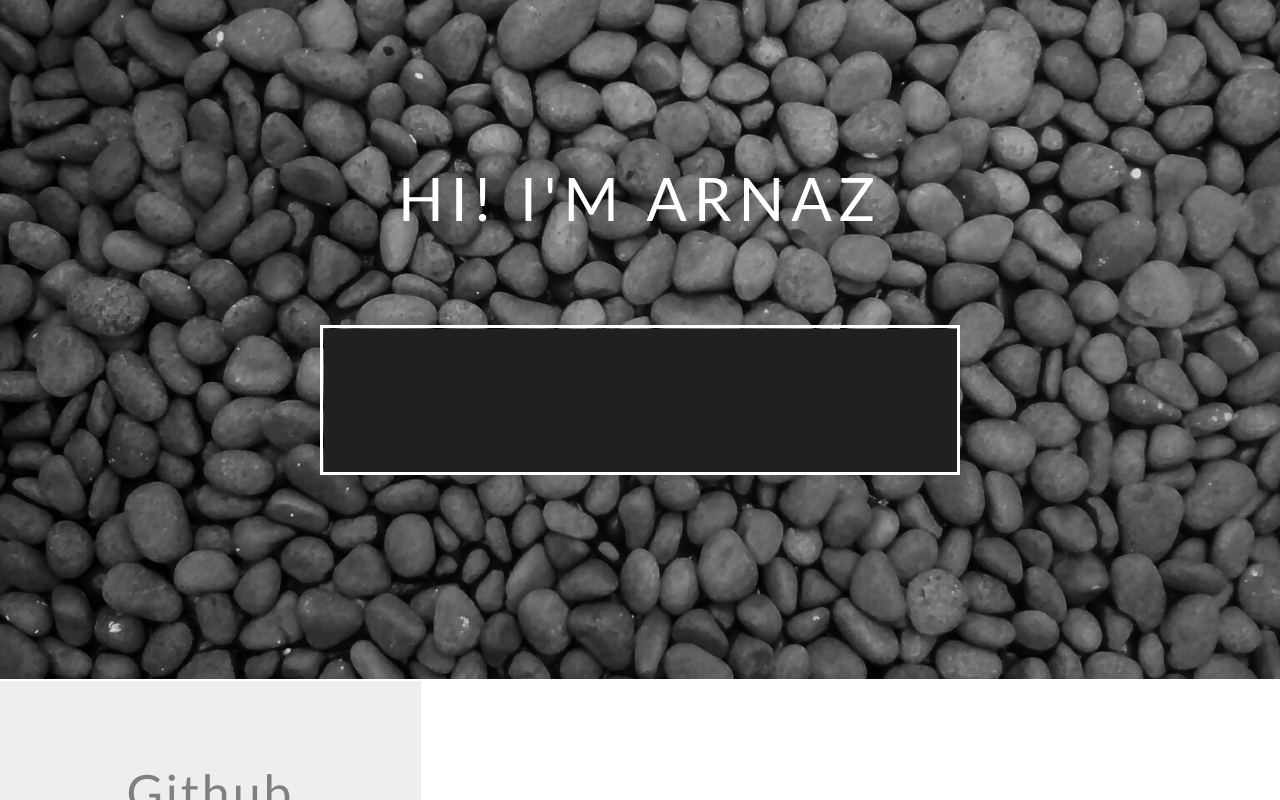
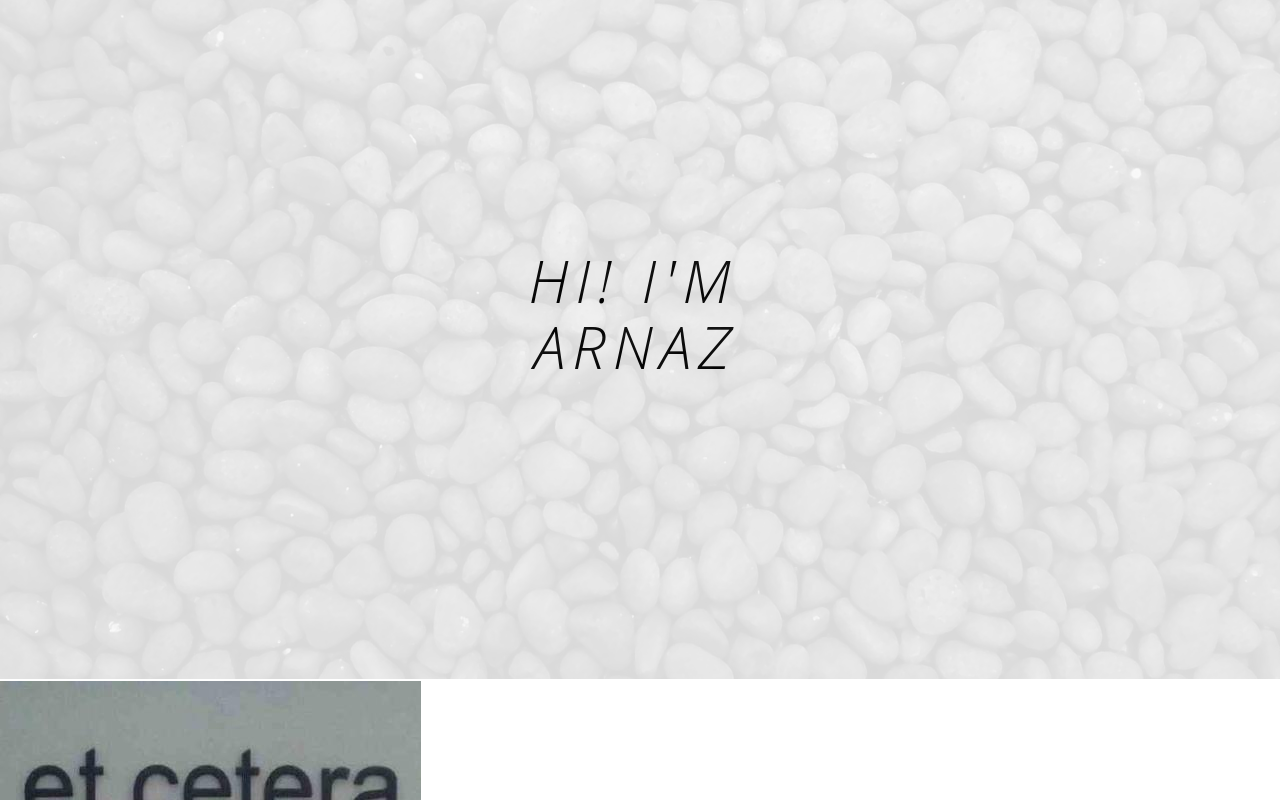
Before and after one commit to arnazmursidp/portofolio, a React (Create React App) app: page / in a window 1280 px wide. Shown: the top 800 px of the page. Built offline with nearby package versions, Linux system fonts and the light colour scheme.

Commit message:
remove unused classes and add new class for alignment and line

```diff
--- a/media/css/Header.css
+++ b/media/css/Header.css
@@ -7,67 +7,49 @@
 .App-header {
   height: 679px;
   padding: 20px;
-  color: white;
-}
-
-.App-anim{
-	width: 640px;
-  height: 150px;
-  margin: auto;
-  left: 0; right: 0; top: 0; bottom: 0;
-	position: absolute;
-	border-left: 3px solid white;
-	border-right: 3px solid white;
-  overflow: auto;
-  max-height: 100%;
-  max-width: 100%;
-  animation:border 1.5s;
-}
-
-.App-anim2{
-	width:640px;
-  overflow: auto;
-  max-height: 100%;
-  max-width: 100%;
-	position: absolute;
-  left: 0; right: 0; top: 0; bottom: 0;
-  margin: auto;
-  height:150px;
-	border-bottom: 3px solid white;
-	border-top: 3px solid white;
-	animation:border2 1.5s;
-}
-
-.App-anim3{
-	width:633px;
-  overflow: auto;
-  max-height: 100%;
-  max-width: 100%;
-	position: absolute;
-  left: 0; right: 0; top: 0; bottom: 0;
-  margin: auto;
-  height:143px;
-  background: rgb(32, 32, 32);
-  animation:backgrounds 1.5s;
+  opacity: 0.85;
+  background-color: white;
 }
 
 .App-h1{
-  text-align: center;
-	font-size: 60px;
+  font-family: 'Open Sans Light';
+  width: 300px;
+  text-align: right;
+  font-size: 60px;
+  font-style: italic;
   animation:fade 3s, spacing 1.5s;
   letter-spacing: 7px;
-  color: white;
+  color: black;
   z-index: 10;
-  font-family: Calibri;
+  margin-right: 30px;
 	-webkit-transform:fade, spacing;
 }
 
+.div-line{
+  height: 180px;
+  width: 5px;
+  margin-top: 10px;
+  animation: border 2s;
+  background-color: black;
+}
+
 .divh1{
-  height: 54%;
-  width: 100%;
+  height: 90%;
+  width: 94%;
   display: flex;
   align-items: center;
   justify-content: center;
+}
+
+.divh1 h3{
+  font-family: 'Open Sans Light';
+  font-size: 20px;
+  width: 278px;
+  font-style: italic;
+  animation: fade 3s, spacing2 1.5s;
+  margin-left: 30px;
+  letter-spacing: 1px;
+  text-align: left;
 }
 
 @keyframes backgrounds{
@@ -85,6 +67,11 @@
   to{letter-spacing: 7px}
 }
 
+@keyframes spacing2{
+  from{letter-spacing: 0px;}
+  to{letter-spacing: 1px}
+}
+
 @keyframes border2{
   0% {transform: scale(0,1);}
 }
```
